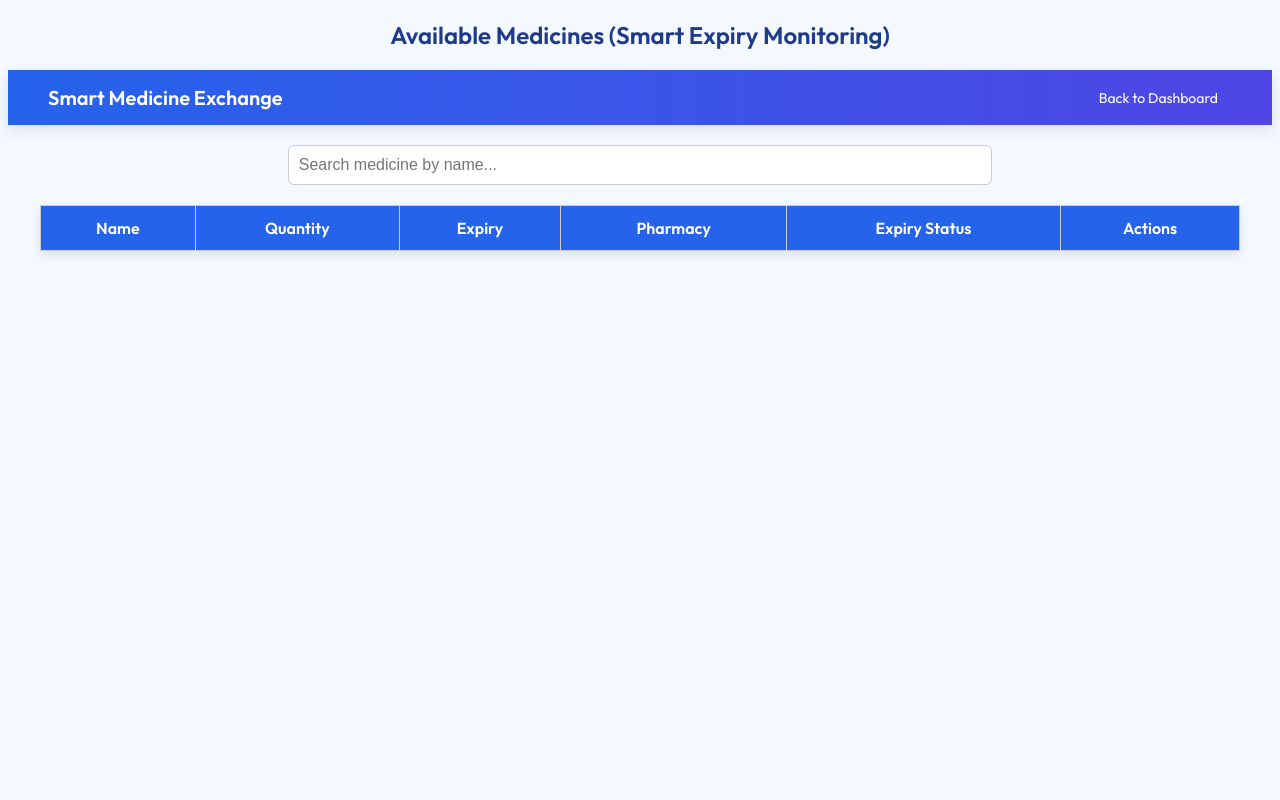
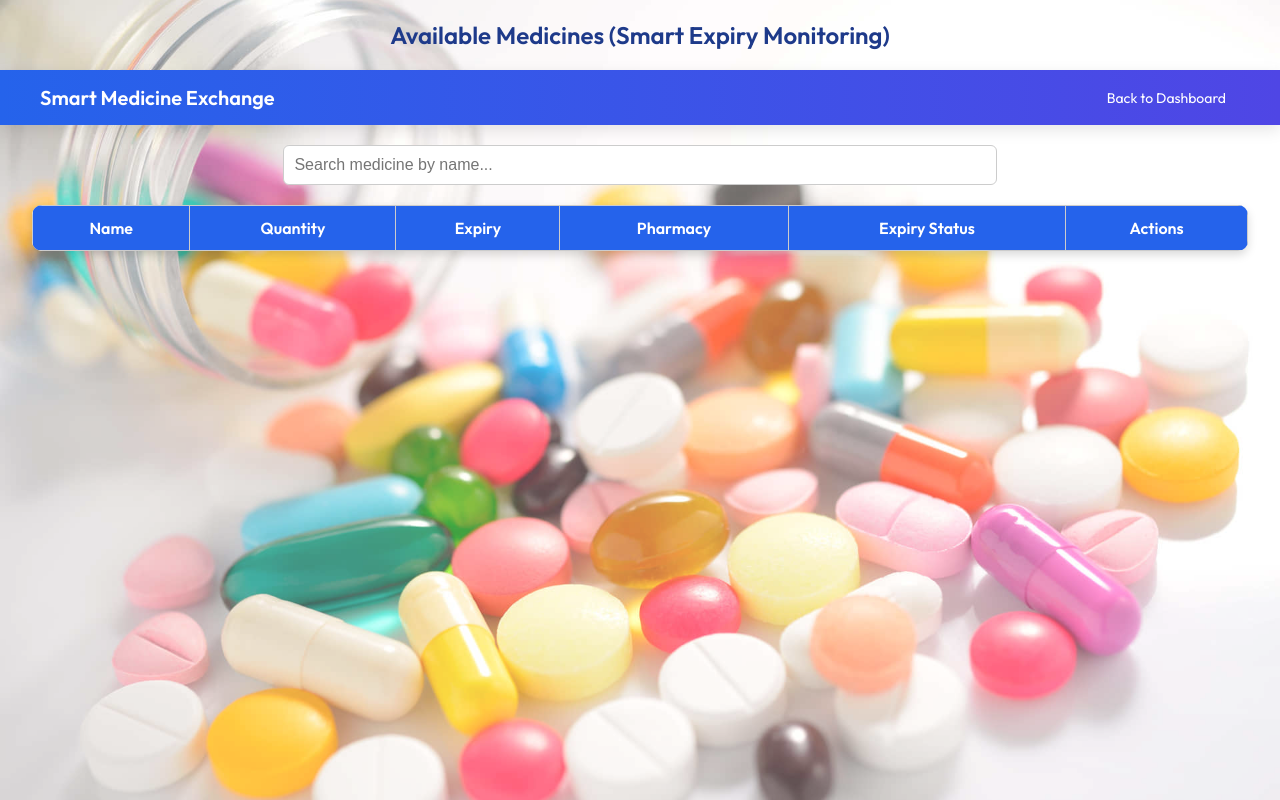
Before and after one commit to KaviyaS33/smart-medicine-exchange, a plain HTML site: page view.html in a window 1280 px wide. Drawn offline with Linux system fonts and the light colour scheme; no server answers.

Commit message:
Update view.html

```diff
--- a/view.html
+++ b/view.html
@@ -6,7 +6,20 @@
     <style>
     body {
         font-family: 'Outfit', sans-serif;
-            background: #f4f8ff;
+        margin: 0;
+        background-image: url('pharmacy.jpg'); /* your image name */
+        background-size: cover;
+        background-position: center;
+        background-attachment: fixed;
+    }
+
+    /* Light overlay for readability */
+    body::before {
+        content: "";
+        position: fixed;
+        inset: 0;
+        background: rgba(255,255,255,0.25); /* increase to 0.85 if image too bright */
+        z-index: -1;
     }
 
     h2 {
@@ -46,7 +59,9 @@
         margin: 20px auto;
         border-collapse: collapse;
         background: white;
-            box-shadow: 0px 4px 10px rgba(0,0,0,0.1);
+        box-shadow: 0px 4px 10px rgba(0,0,0,0.15);
+        border-radius:10px;
+        overflow:hidden;
     }
 
     th, td {
```
Lines whose indentation alone changed are shown as unchanged.
